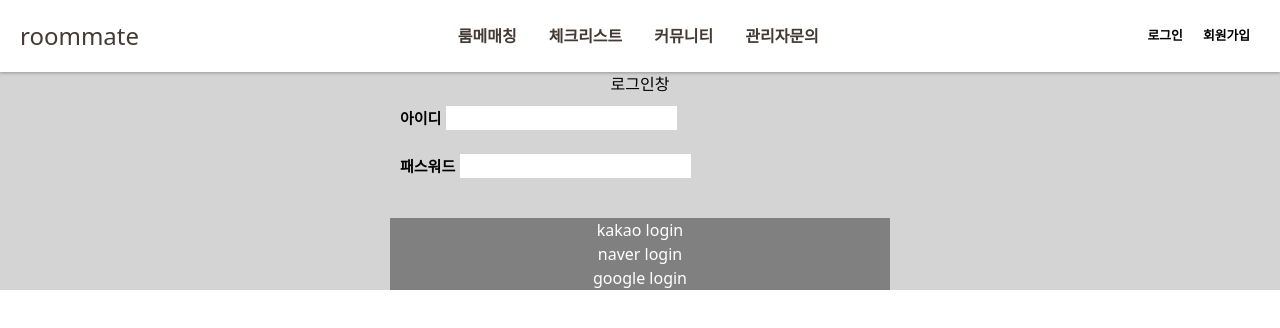
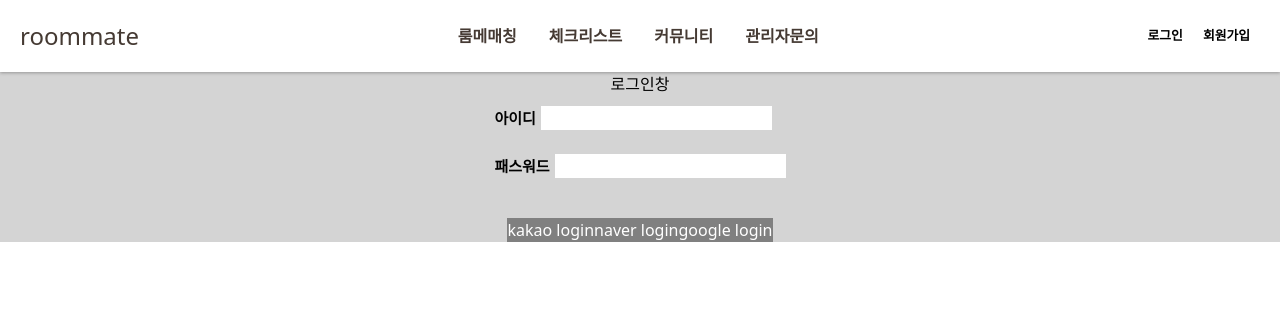
Before and after one commit to DaeyongGwon/roomatch, a Next.js app: page /user/signin in a window 1280 px wide. Shown: the top 328 px of the page. Built offline with nearby package versions, Linux system fonts and the light colour scheme; no server answers.

Commit message:
css 수정

```diff
--- a/styles/user.module.css
+++ b/styles/user.module.css
@@ -6,6 +6,10 @@
     background-color: rgb(212, 212, 212);
 }
 .login-form {
+    display: flex;
+    flex-direction: column;
+    justify-content: center;
+    align-items: center;
     text-align: start;
     width: 500px;
     padding: 10px;
@@ -13,9 +17,9 @@
 }
 .social-login {
     display: flex;
+    justify-content: center;
+    align-items: center;
     width: 500px;
-    justify-content: center;
-    flex-direction: column;
 }
 
 .social {
@@ -29,3 +33,10 @@
     font-weight: bold;
     margin-bottom: 10px;
 }
+
+.user-input-label {
+    border-radius: 6px;
+    width: 200px;
+    height: 30px;
+    font-size: 10px;
+}
```
